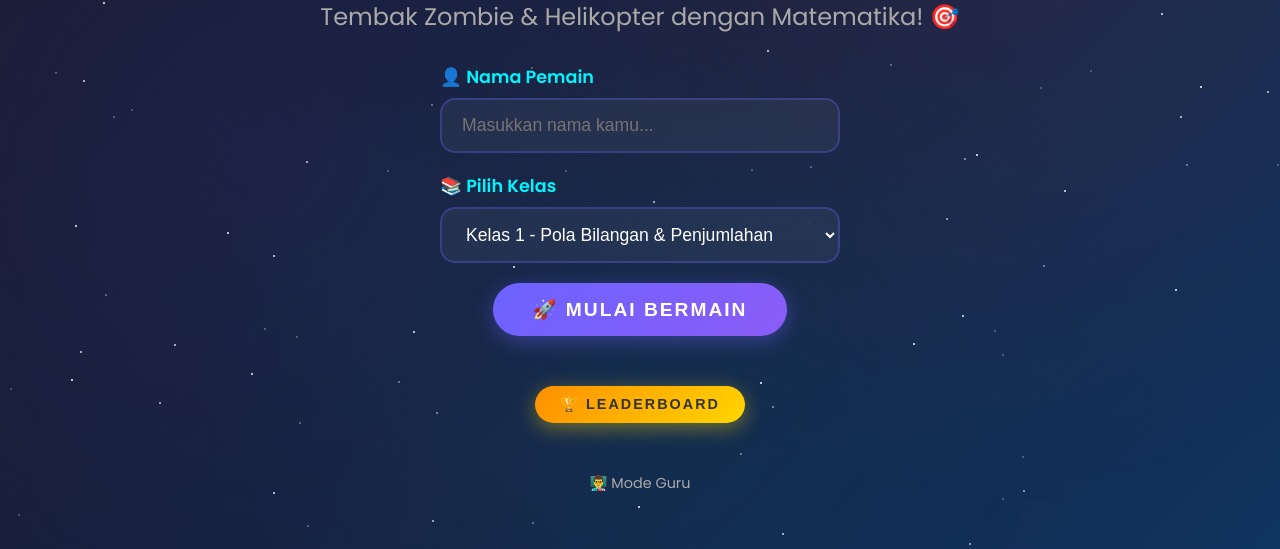
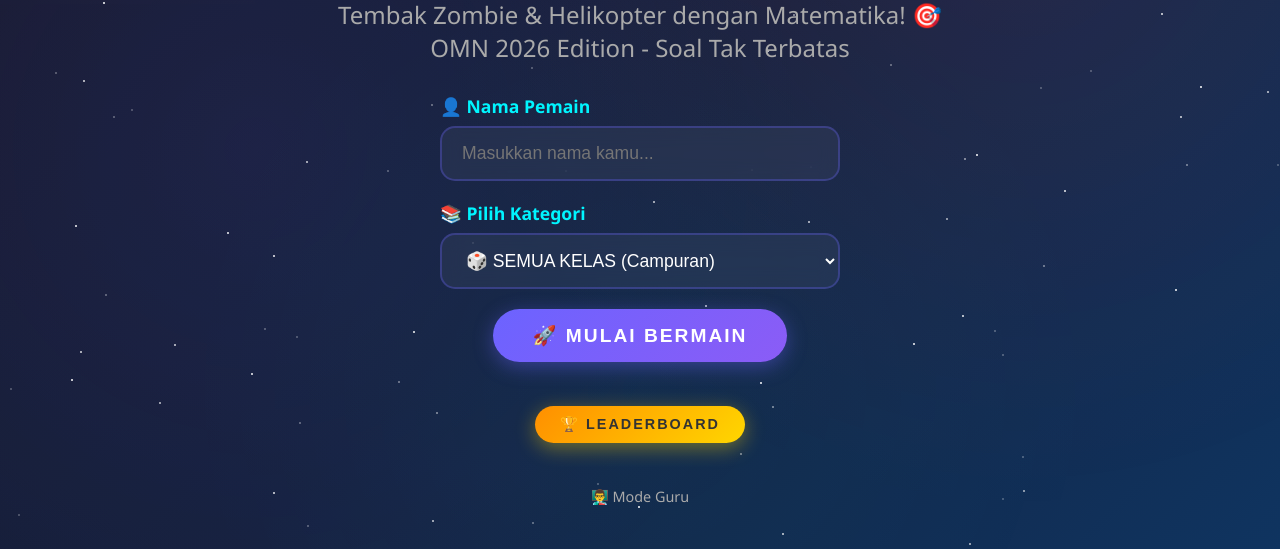
Before and after one commit to olegun84/game-omn, a website: page index.html in a window 1280 px wide. Shown: the part 251-800 px from the top of the page. Drawn offline with nearby package versions, Linux system fonts and the light colour scheme.

Commit message:
Refine game screen labels and category options
Updated game interface labels and options for clarity.

```diff
--- a/index.html
+++ b/index.html
@@ -5,28 +5,18 @@
     <meta name="viewport" content="width=device-width, initial-scale=1.0, user-scalable=no">
     <title>🧟 Math Shooter - OMN 2026</title>
     <link rel="stylesheet" href="style.css">
-
-    <!-- Supabase CDN -->
     <script src="https://cdn.jsdelivr.net/npm/@supabase/supabase-js@2"></script>
-
-    <!-- Google Fonts -->
     <link href="https://fonts.googleapis.com/css2?family=Press+Start+2P&family=Poppins:wght@400;600;700;900&display=swap" rel="stylesheet">
-
-    <style>
-        body { font-family: 'Poppins', sans-serif; }
-        .game-title { font-family: 'Press Start 2P', cursive; }
-    </style>
 </head>
 <body>
-    <!-- Background -->
     <div class="bg-animation"></div>
     <div class="stars"></div>
 
-    <!-- ===== MENU SCREEN ===== -->
+    <!-- MENU SCREEN -->
     <div id="menuScreen" class="screen active">
         <div class="zombie-emoji">🧟</div>
         <h1 class="game-title">MATH SHOOTER</h1>
-        <p class="game-subtitle">Tembak Zombie & Helikopter dengan Matematika! 🎯</p>
+        <p class="game-subtitle">Tembak Zombie & Helikopter dengan Matematika! 🎯<br>OMN 2026 Edition - Soal Tak Terbatas</p>
 
         <div class="input-group">
             <label>👤 Nama Pemain</label>
@@ -34,14 +24,22 @@
         </div>
 
         <div class="input-group">
-            <label>📚 Pilih Kelas</label>
+            <label>📚 Pilih Kategori</label>
             <select id="gradeSelect">
-                <option value="1">Kelas 1 - Pola Bilangan & Penjumlahan</option>
-                <option value="2">Kelas 2 - Perkalian & Pembagian</option>
-                <option value="3">Kelas 3 - Operasi Campuran & Pecahan</option>
-                <option value="4">Kelas 4 - Bilangan Besar & Geometri</option>
-                <option value="5">Kelas 5 - FPB, KPK & Pecahan Lanjut</option>
-                <option value="6">Kelas 6 - Aljabar, Rasio & Statistika</option>
+                <option value="all">🎲 SEMUA KELAS (Campuran)</option>
+                <optgroup label="📗 SD">
+                    <option value="1">Kelas 1 - Pola & Cerita</option>
+                    <option value="2">Kelas 2 - Perkalian</option>
+                    <option value="3">Kelas 3 - Operasi Campuran</option>
+                    <option value="4">Kelas 4 - Pecahan & Geometri</option>
+                    <option value="5">Kelas 5 - FPB, KPK & Volume</option>
+                    <option value="6">Kelas 6 - Rasio & Aljabar</option>
+                </optgroup>
+                <optgroup label="📘 SMP">
+                    <option value="7">Kelas 7 - Bilangan Bulat & PLSV</option>
+                    <option value="8">Kelas 8 - SPLDV & Pythagoras</option>
+                    <option value="9">Kelas 9 - Kuadrat & Trigonometri</option>
+                </optgroup>
             </select>
         </div>
 
@@ -60,9 +58,8 @@
         </a>
     </div>
 
-    <!-- ===== GAME SCREEN ===== -->
+    <!-- GAME SCREEN -->
     <div id="gameScreen" class="screen">
-        <!-- HUD -->
         <div class="game-hud">
             <div class="hud-item">
                 <span class="icon">🎯</span>
@@ -78,36 +75,31 @@
             </div>
             <div class="hud-item">
                 <span class="icon">💀</span>
-                <span>Defeated: <span class="value" id="defeatedValue">0</span></span>
+                <span>Kalah: <span class="value" id="defeatedValue">0</span></span>
             </div>
         </div>
 
-        <!-- Health Bar -->
         <div class="health-bar">
             <div class="health-bar-fill" id="healthFill" style="width: 100%"></div>
         </div>
 
-        <!-- Game Area -->
         <div class="game-area">
             <div class="game-area-bg"></div>
-            <div class="wave-indicator" id="waveIndicator">WAVE 1</div>
+            <div class="wave-indicator" id="waveIndicator">SOAL 1 / 15</div>
             <div class="ground"></div>
         </div>
 
-        <!-- Question Panel -->
         <div class="question-panel">
             <span class="question-topic" id="questionTopic">TOPIC</span>
             <div class="question-timer">
                 <div class="question-timer-fill" id="timerFill" style="width: 100%"></div>
             </div>
             <p class="question-text" id="questionText">Loading question...</p>
-            <div class="options-grid" id="optionsGrid">
-                <!-- Options will be generated dynamically -->
-            </div>
+            <div class="options-grid" id="optionsGrid"></div>
         </div>
     </div>
 
-    <!-- ===== RESULT SCREEN ===== -->
+    <!-- RESULT SCREEN -->
     <div id="resultScreen" class="screen">
         <div class="result-card">
             <div class="result-emoji" id="resultEmoji">🏆</div>
@@ -140,7 +132,7 @@
         </div>
     </div>
 
-    <!-- ===== LEADERBOARD SCREEN ===== -->
+    <!-- LEADERBOARD SCREEN -->
     <div id="leaderboardScreen" class="screen">
         <h2 style="font-size: 2rem; margin-bottom: 20px; color: var(--warning);">🏆 LEADERBOARD</h2>
 
@@ -158,15 +150,8 @@
     </div>
 
     <!-- Scripts -->
+    <script src="question-generator.js"></script>
     <script src="supabase.js"></script>
     <script src="game.js"></script>
-
-    <script>
-        // Set player name on result screen
-        document.getElementById('startBtn')?.addEventListener('click', () => {
-            const name = document.getElementById('playerName').value.trim() || 'Player';
-            document.getElementById('resultPlayerName').textContent = `Pemain: ${name}`;
-        });
-    </script>
 </body>
 </html>
```
